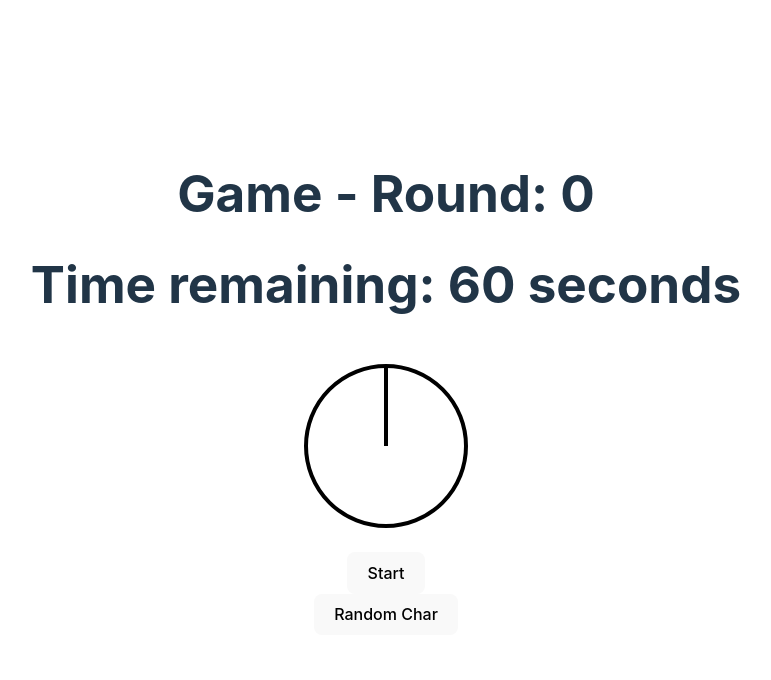
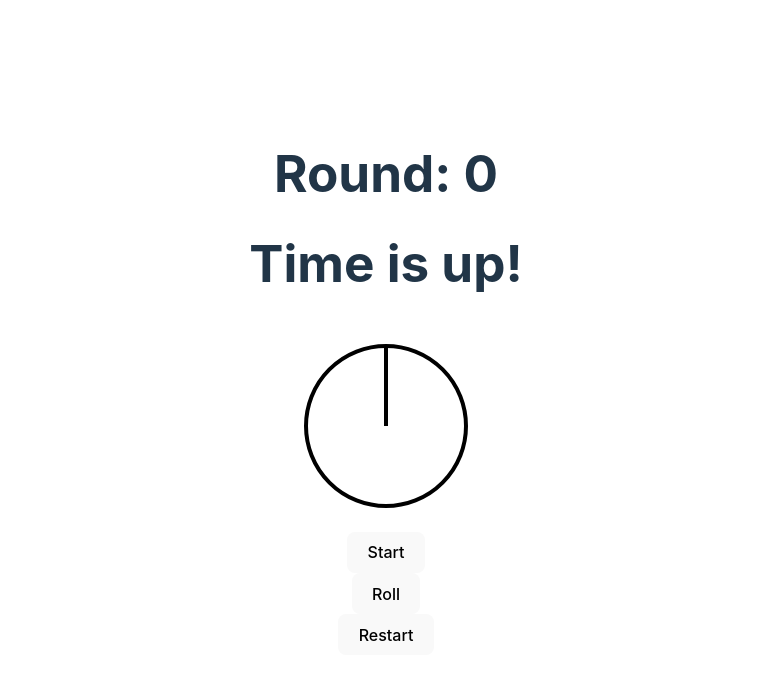
Before and after one commit to Sekseli3/ScattegoriesFullstack, a React (Vite) app in the folder ScattegoriesFront/: page / in a window 1280 px wide. Shown: the top 680 px of the page, without its empty margins (254-1025 px from the left). Built offline with nearby package versions, Linux system fonts and the light colour scheme.

Commit message:
Some serious reworsk

```diff
--- a/ScattegoriesFront/src/App.jsx
+++ b/ScattegoriesFront/src/App.jsx
@@ -1,15 +1,21 @@
-import React, { useState, useEffect } from 'react';
+import React, { useState, useEffect, useContext} from 'react';
 import { BrowserRouter as Router, Routes, Route, Link, useParams } from 'react-router-dom';
 import './App.css';
-import alarmSound from './alarm.wav';
+import alarmSound from './assets/clock.mp3';
+import categories from './assets/ScattegoriesCategories.txt'
 
-function Game() {
-  const { id } = useParams();
-  const [count, setCount] = useState(60);
+function MainMenu() {
   const [number, setNumber] = useState();
+  const [categoriesList, setCategoriesList] = useState([]);
+  const [count, setCount] = useState(0);
+  const [round, setRound] = useState(0);
   const [isRunning, setIsRunning] = useState(false);
-  const [round, setRound] = useState(0);
-  const audio = new Audio(alarmSound);
+  const [audio, setAudio] = useState(null);
+
+useEffect(() => {
+  const audioObj = new Audio(alarmSound);
+  setAudio(audioObj);
+}, []);
 
   useEffect(() => {
     if (isRunning && count > 0) {
@@ -17,7 +23,6 @@ function Game() {
       return () => clearTimeout(timer);
     } else if (count === 0) {
       setIsRunning(false);
-      playSound();
     }
   }, [count, isRunning]);
 
@@ -27,22 +32,42 @@ function Game() {
     }
   }, [isRunning]);
 
-  function playSound() {
-    audio.play();
-    audio.volume = 0.2;
-    setTimeout(() => audio.pause(), 4000);
+  const cpr = 12
+
+  useEffect(() => {
+    // Fetch categories only when the component mounts
+    fetch(categories)
+      .then(response => response.text())
+      .then(data => {
+        const categories = data.split('\n').filter(category => category)
+        setCategoriesList(categories)
+      });
+  }, [])
+  function startGame(){
+    setIsRunning(true)
+    setCount(60)
+    if (audio) {
+      audio.play().catch(error => console.log(error));
+    }
   }
-
   function randomChar() {
-    const chars = 'ABCDEFGHIJKLMNOPQRSTUVWXYZ';
-    setNumber(chars.charAt(Math.floor(Math.random() * chars.length)));
+    const chars = 'ABCDEFGHIJKLMNOPQRSTUVWXYZ'
+    setNumber(chars.charAt(Math.floor(Math.random() * chars.length)))
   }
-
-  const rotation = (count / 60) * 360;
+  function restart(){
+    setCount(60)
+    setIsRunning(false)
+    setRound(0)
+    if (audio) {
+      audio.pause();
+      audio.currentTime = 0;  // Optional: reset audio to start
+    }
+  }
+  const rotation = (count / 60) * 360
 
   return (
     <div>
-      <h1>Game {id} - Round: {round}</h1>
+      <h1> Round: {round}</h1>
       <h1>{count > 0 ? `Time remaining: ${count} seconds` : 'Time is up!'}</h1>
       <svg width="200" height="200">
         <circle cx="100" cy="100" r="80" stroke="black" strokeWidth="4" fill="white" />
@@ -50,39 +75,50 @@ function Game() {
       </svg>
       {!isRunning && (
         <div>
-          <button onClick={() => { setCount(60); setIsRunning(true); }}>Start</button>
+           <button onClick={startGame}>Start</button>
         </div>
       )}
       {!isRunning && (
         <div>
-          <button onClick={() => randomChar()}>Random Char</button>
+          <button onClick={() => randomChar()}>Roll</button>
         </div>
       )}
+      <div>
+        <button onClick = {() => restart()}>Restart</button>
+      </div>
       <h1>{number}</h1>
+      {categoriesList.slice((round-1) * cpr,round*cpr).map((category, index) => (
+        <div key={index}>
+          <label>{category}</label>
+          <input type="text" disabled={count === 0} />
+        </div>
+      ))}
     </div>
   );
 }
+function Tutorial() {
+  return(
+    <div>
+      <h1>Scattegories rules</h1>
+     <ul>
+        <h2> Press Roll, you will see a letter</h2>
+        <h2> The goal of the game is to give an example of each of the categories presented starting with the spesific letter</h2>
+        <h2> Try to come up with unique answers, because duplicate answers give no points(only in multiplayer)</h2>
+        <h2> You have 60 seconds to complete the task</h2>
+        <h2> Press Start to start the timer</h2>
+        <h2> Press Restart to restart the game</h2>
+      </ul>
+    </div>
+  )
+}
+
 
 function App() {
   return (
     <Router>
       <Routes>
-        <Route path="/game/:id" element={<h1>HEllo</h1>} />
-        <Route
-          path="/game"
-          element={
-            <div>
-              <h1>Welcome to the Game Hub</h1>
-              <p>Click on the links below to start a game:</p>
-              <ul>
-                <li><Link to="/game/1">Game 1</Link></li>
-                <li><Link to="/game/2">Game 2</Link></li>
-                <li><Link to="/game/3">Game 3</Link></li>
-              </ul>
-            </div>
-          }
-        />
-        <Route path="/" element={<Game />} />
+      <Route path="/tutorial/" element={<Tutorial />} />
+        <Route path="/" element={<MainMenu />} />
       </Routes>
     </Router>
   );
```
Also changed, not shown: ScattegoriesFront/src/assets/ScattegoriesCategories.txt (added), 2 other files (tests, documents, lock files or other folders).
